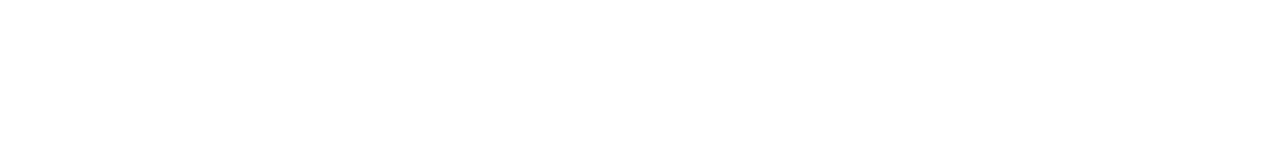
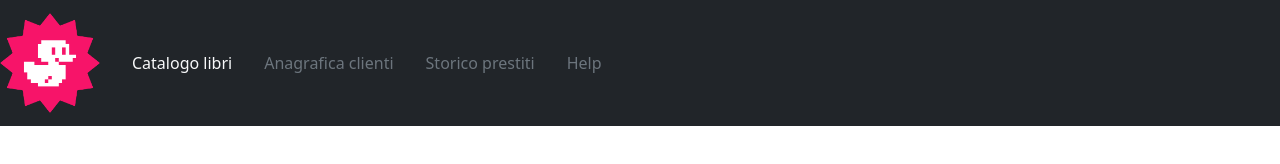
Before and after one commit to murphy-afk/html-css-bootstrap-dashboard, a plain HTML site: page new-book.html in a window 1280 px wide. Drawn offline with nearby package versions, Linux system fonts and the light colour scheme.

Commit message:
feat: new-book page navbar

```diff
--- a/new-book.html
+++ b/new-book.html
@@ -1,15 +1,46 @@
 <!DOCTYPE html>
 <html lang="en">
+
 <head>
   <meta charset="UTF-8">
   <meta name="viewport" content="width=device-width, initial-scale=1.0">
   <title>New Book</title>
   <link href="https://cdn.jsdelivr.net/npm/bootstrap@5.0.2/dist/css/bootstrap.min.css" rel="stylesheet"
     integrity="sha384-EVSTQN3/azprG1Anm3QDgpJLIm9Nao0Yz1ztcQTwFspd3yD65VohhpuuCOmLASjC" crossorigin="anonymous">
+  <link rel="stylesheet" href="./css/style.css">
+</head>
 
-</head>
 <body>
-
+  <header>
+    <nav class="bg-dark">
+      <div class="navbar">
+        <div class="nav-left d-flex align-items-center">
+          <a class="navbar-brand" href="#">
+            <img src="./img/duck.png" alt="Duck" class="nb-img-size">
+          </a>
+          <ul class="nav d-none d-lg-flex">
+            <li class="nav-item">
+              <a class="nav-link active text-light" aria-current="page" href="#">Catalogo libri</a>
+            </li>
+            <li class="nav-item">
+              <a class="nav-link text-secondary" href="#">Anagrafica clienti</a>
+            </li>
+            <li class="nav-item">
+              <a class="nav-link text-secondary" href="#">Storico prestiti</a>
+            </li>
+            <li class="nav-item">
+              <a class="nav-link text-secondary">Help</a>
+            </li>
+          </ul>
+        </div>
+        <div class="nav-right">
+          <a href="#" class="btn btn-outline-light fs-2 d-lg-none">
+            <i class="fa-solid fa-bars"></i>
+          </a>
+        </div>
+      </div>
+    </nav>
+  </header>
 
 
 
@@ -20,4 +51,5 @@
     integrity="sha384-MrcW6ZMFYlzcLA8Nl+NtUVF0sA7MsXsP1UyJoMp4YLEuNSfAP+JcXn/tWtIaxVXM"
     crossorigin="anonymous"></script>
 </body>
+
 </html>
```
Also changed, not shown: index.html (+3 -3 lines).
